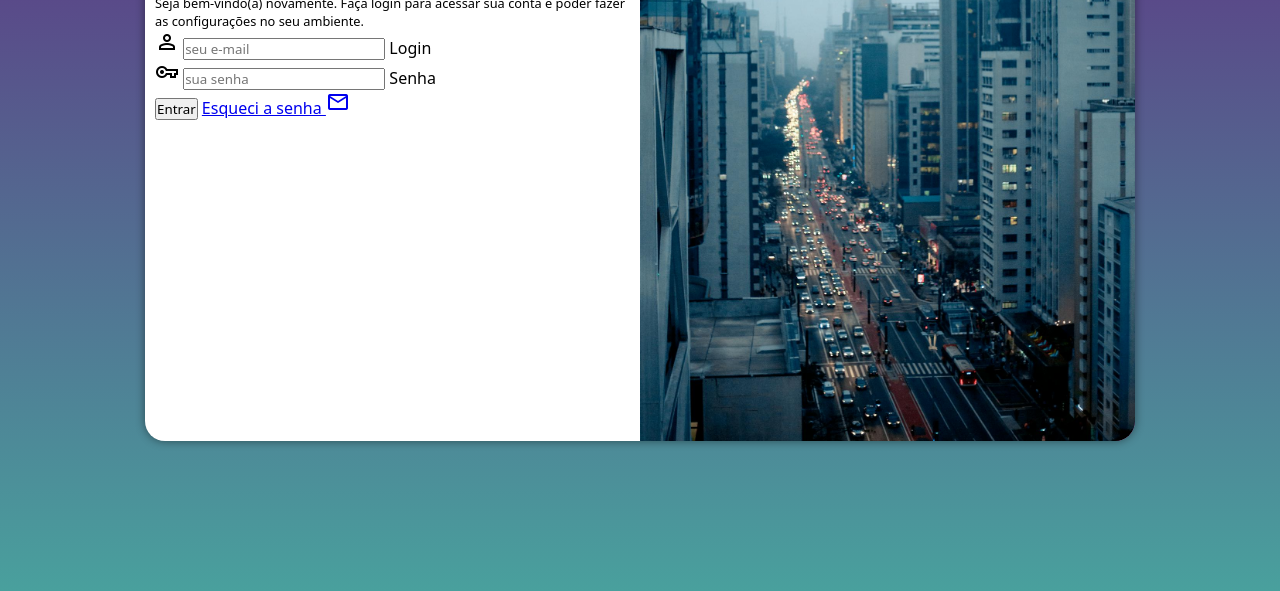
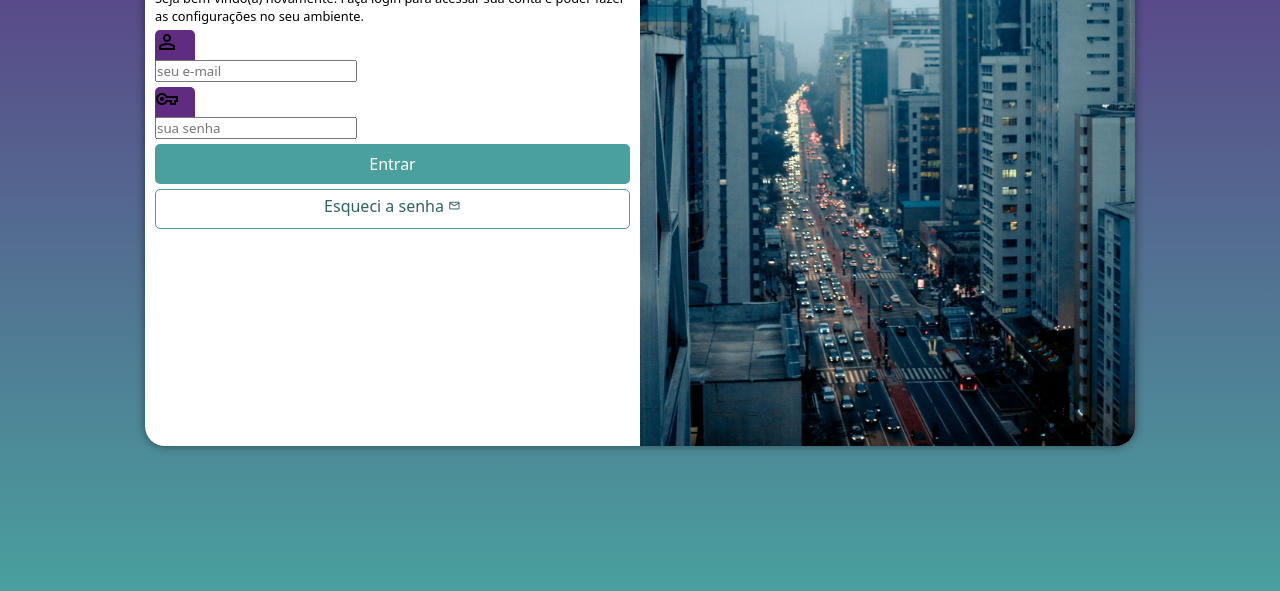
Before and after one commit to JoaotorresGT/projeto-login, a plain HTML site: page index.html in a window 1280 px wide. Shown: the part 209-800 px from the top of the page. Drawn offline with nearby package versions, Linux system fonts and the light colour scheme.

Commit message:
formatando o formulário

```diff
--- a/estilos/style.css
+++ b/estilos/style.css
@@ -14,6 +14,7 @@
 }
 
 body, html {
+    background-image: linear-gradient(to top, #49a09d, #5f2c82);
     background-color: #5f2c82;
     height: 100vh;
     width: 100vw;
@@ -34,7 +35,7 @@ section#login {
 
     background-color: white;
     width: 280px;
-    height: 500px;
+    height: 510px;
     border-radius: 20px;
     box-shadow: 0px 0px 10px rgba(0, 0, 0, 0.459);
 
@@ -64,3 +65,58 @@ div#formulario > h1 {
 div#formulario > p {
     font-size: 0.8em;
 }
+
+/* esta dando errado e n sei pq */
+form > div.campo {
+    background-color: #5f2c82;
+    width: 100%;
+    display: block;
+    width: 40px;
+    border-radius: 5px;
+    margin: 5px 0px;
+}
+
+div.campo > label {
+    display: none;
+
+}
+
+form > input[type=submit] {
+    display: block;
+    font-size: 1em;
+    width: 100%;
+    height: 40px;
+    background-color: #49a09d;
+    color: white;
+    border: none;
+    border-radius: 5px;
+    cursor: pointer;
+}
+
+form > input[type=submit]:hover {
+    background-color: #2d6462;
+}
+
+form > a.botao {
+    display: block;
+    text-align: center;
+    font-size: 1em;
+    width: 100%;
+    height: 40px;
+    padding-top: 5px;
+    margin-top: 5px;
+    background-color:white;
+    color: #2d6462;
+    border: 1px solid #49a09d;
+    border-radius: 5px;
+    text-decoration: none;
+}
+
+form > a.botao:hover {
+    background-color: #6cd3cf;
+}
+
+form > a.botao > i {
+    font-size: 0.8em;
+
+}
--- a/index.html
+++ b/index.html
@@ -30,7 +30,7 @@
                         <label for="isenha">Senha</label>
                     </div>
                     <input type="submit" value="Entrar">
-                    <a href="esqueci.html">
+                    <a href="esqueci.html" class="botao">
                         Esqueci a senha <i class="material-symbols-outlined">mail</i>
                     </a>
                 </form>
```
